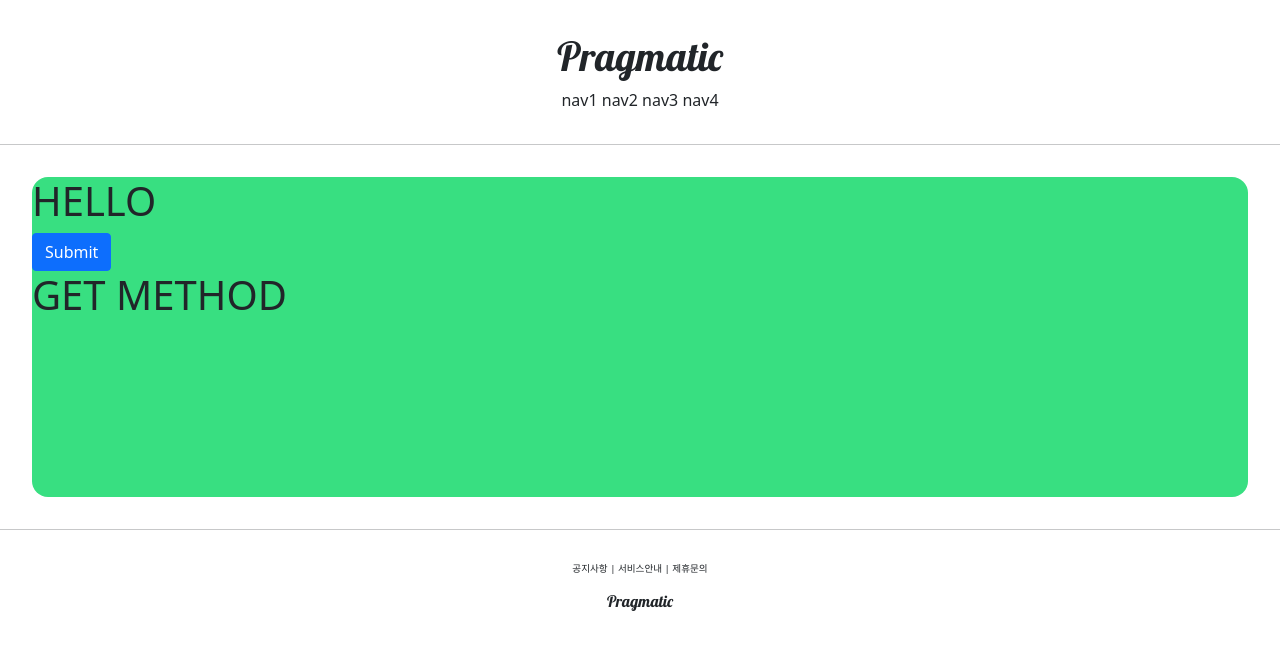
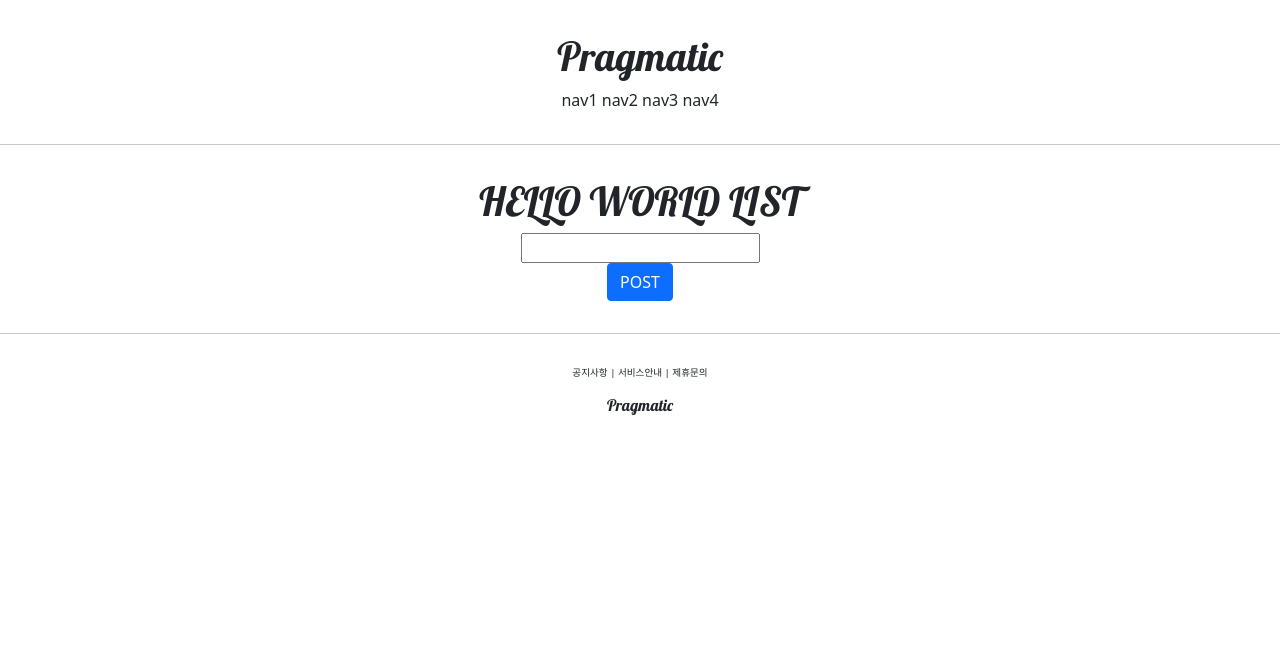
Before and after one commit to chaerim612/pragmatic, a Django app: page /account/hello_world/ in a window 1280 px wide. Shown: the top 650 px of the page. Run offline with Django 3.2, Linux system fonts and the light colour scheme.

Commit message:
220216 get, post method

```diff
--- a/accountapp/templates/accountapp/hello_world.html
+++ b/accountapp/templates/accountapp/hello_world.html
@@ -1,14 +1,22 @@
 {% extends 'base.html' %}
 
 {% block content %}
-    <div style="height:20rem; background: #38df81; border-radius: 1rem; margin: 2rem;">
-        <h1>HELLO</h1>
+    <div style="text-align:center;  border-radius: 1rem; margin: 2rem;">
+        <h1 style="font-family: 'Lobster', cursive;">HELLO WORLD LIST</h1>
 
         <form action="/account/hello_world/" method="post">
             {% csrf_token %}
-            <input type="submit" class="btn btn-primary">
+            <div>
+                <input type="text" name="hello_world_input">
+            </div>
+            <div>
+                <input type="submit" class="btn btn-primary" value="POST">
+            </div>
         </form>
 
-        <h1>{{ text }}</h1>
+        {% if hello_world_output %}
+        <h1>{{ hello_world_output.text }}</h1>
+        {% endif %}
     </div>
+
 {% endblock %}
--- a/accountapp/views.py
+++ b/accountapp/views.py
@@ -1,11 +1,19 @@
-from django.http import HttpResponse
 from django.shortcuts import render
 
 # Create your views here.
+from accountapp.models import HelloWorld
 
 
-def hello_world(request):
+def hello_world(request,):
+
     if request.method == 'POST':
-        return render(request, 'accountapp/hello_world.html', context={'text': 'POST METHOD'})
+        temp = request.POST.get('hello_world_input')
+
+        new_hello_world = HelloWorld()
+        new_hello_world.text = temp
+        new_hello_world.save()
+
+        return render(request, 'accountapp/hello_world.html', context={'hello_world_output': new_hello_world})
+
     else:
         return render(request, 'accountapp/hello_world.html', context={'text': 'GET METHOD'})
```
